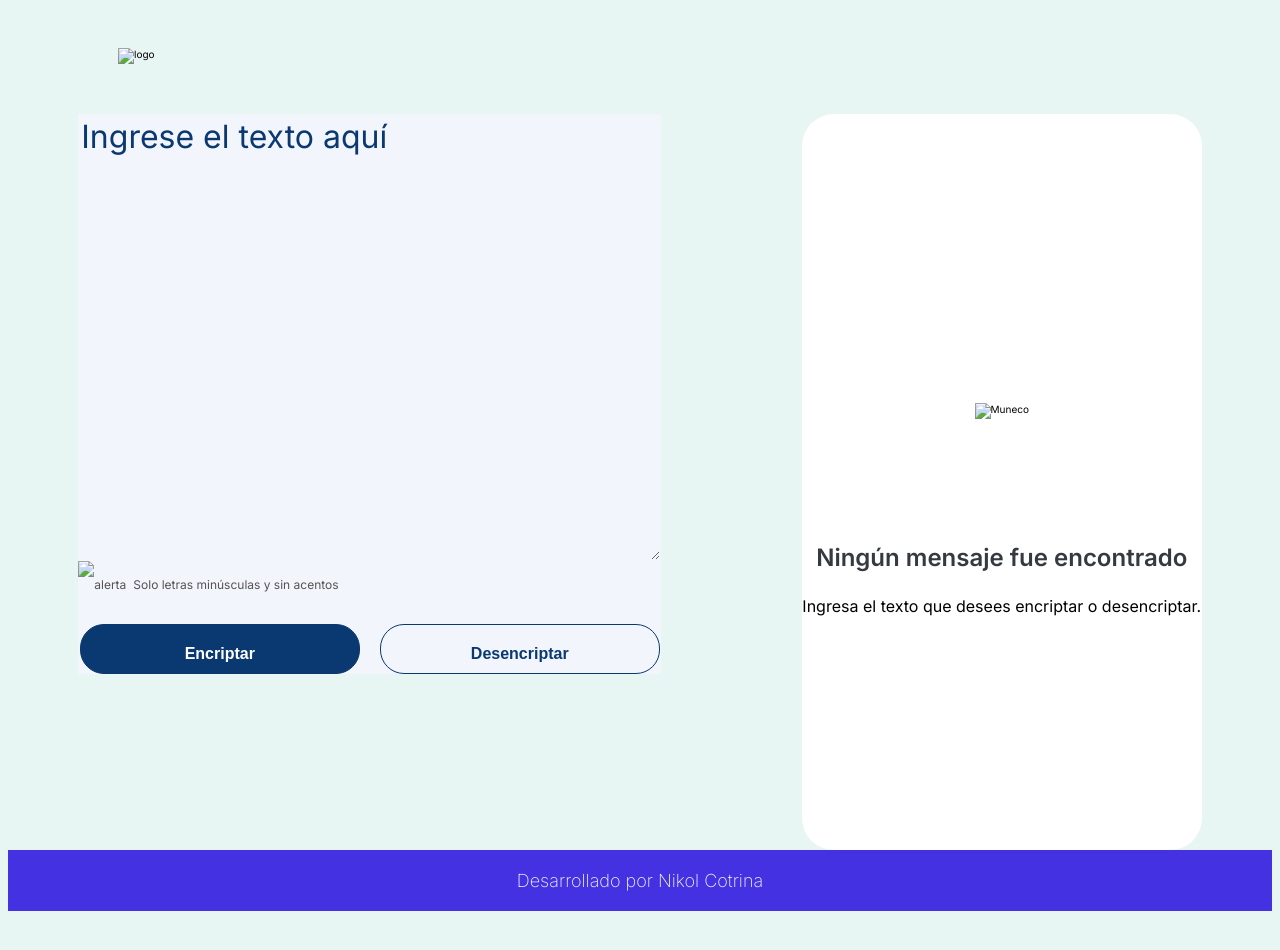
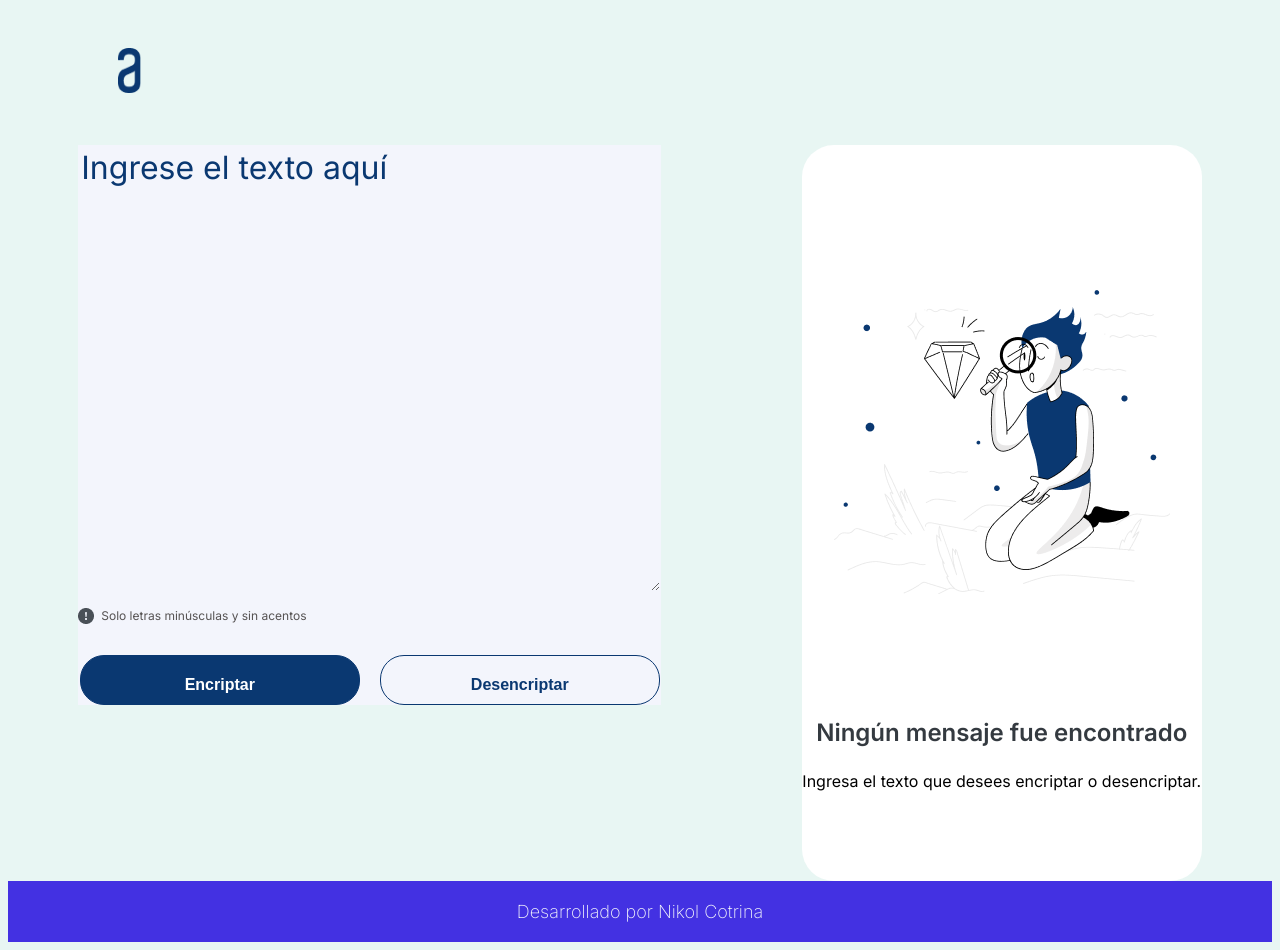
Before and after one commit to Audrey411/encriptador-texto, a plain HTML site: page index.html in a window 1280 px wide. Before the commit the page ends 919 px from the top, so only its background shows below. Drawn offline with Linux system fonts and the light colour scheme.

Commit message:
act.2 index.html

```diff
--- a/index.html
+++ b/index.html
@@ -14,13 +14,13 @@
 
 <body>
     <header>
-        <img src="./imagenes/logo.png." alt="logo">
+        <img src="./imagenes/logo.png" alt="logo">
     </header>
     <main>
         <form class="form__section">
             <textarea  class="form__input"  name="mesaje" id="" cols="30" rows="10" placeholder="Ingrese el texto aquí"></textarea>
             <div class="btn__container">
-                <div class="alerta"><img src="./imagenes/alerta.png." alt="alerta"><span>Solo letras
+                <div class="alerta"><img src="./imagenes/alerta.png" alt="alerta"><span>Solo letras
                     minúsculas y sin acentos</span></div>
             </div>
             <div class="submit__container">
@@ -31,7 +31,7 @@
             </div>
         </form>
         <aside class="result">
-            <img src="./imagenes/Muneco.png." alt="Muneco" class="result__img">
+            <img src="./imagenes/Muneco.png" alt="Muneco" class="result__img">
             <div class="loader hidden"></div>
             <div class="result__container">
                 <h3 class="result__title">Ningún mensaje fue encontrado</h3>
```
